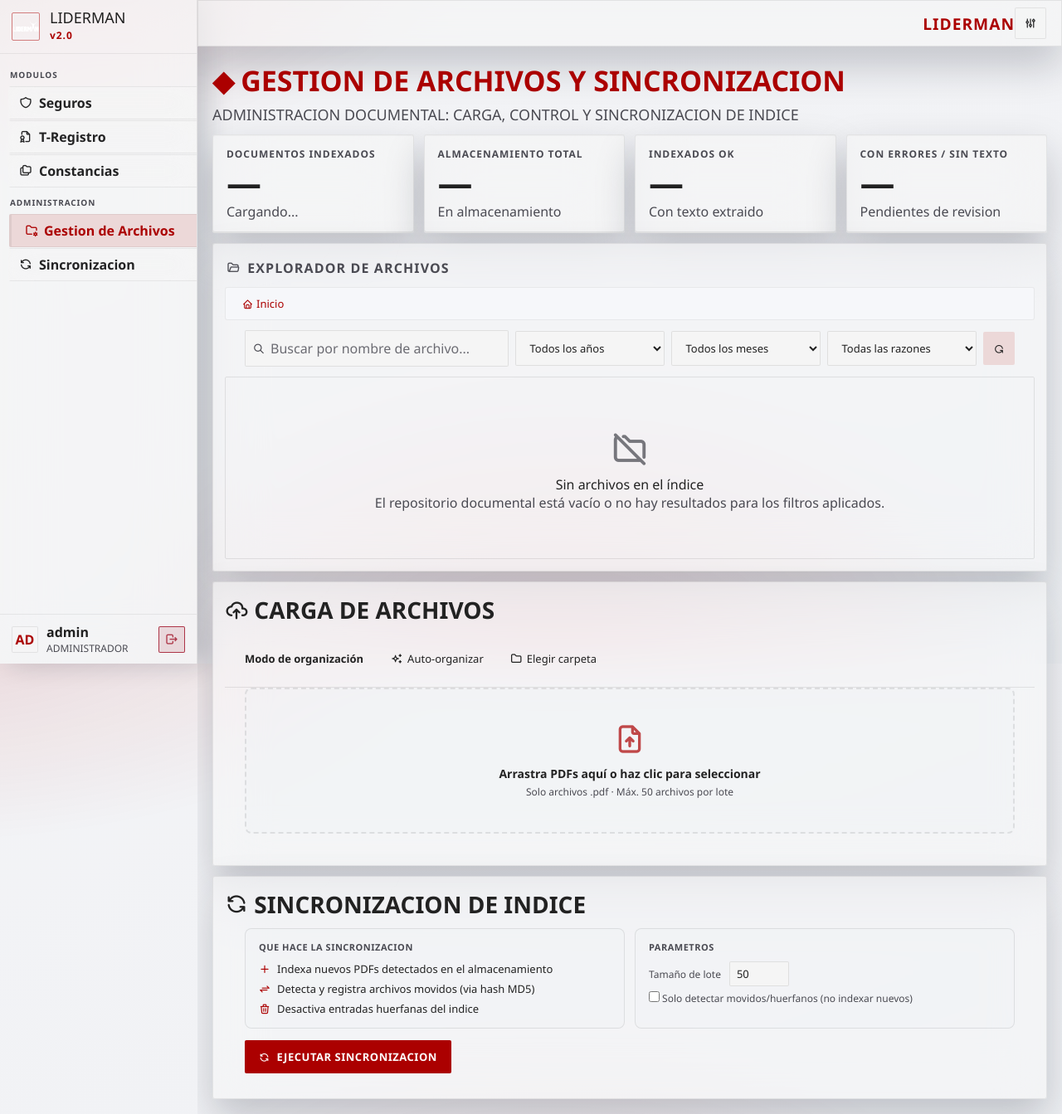
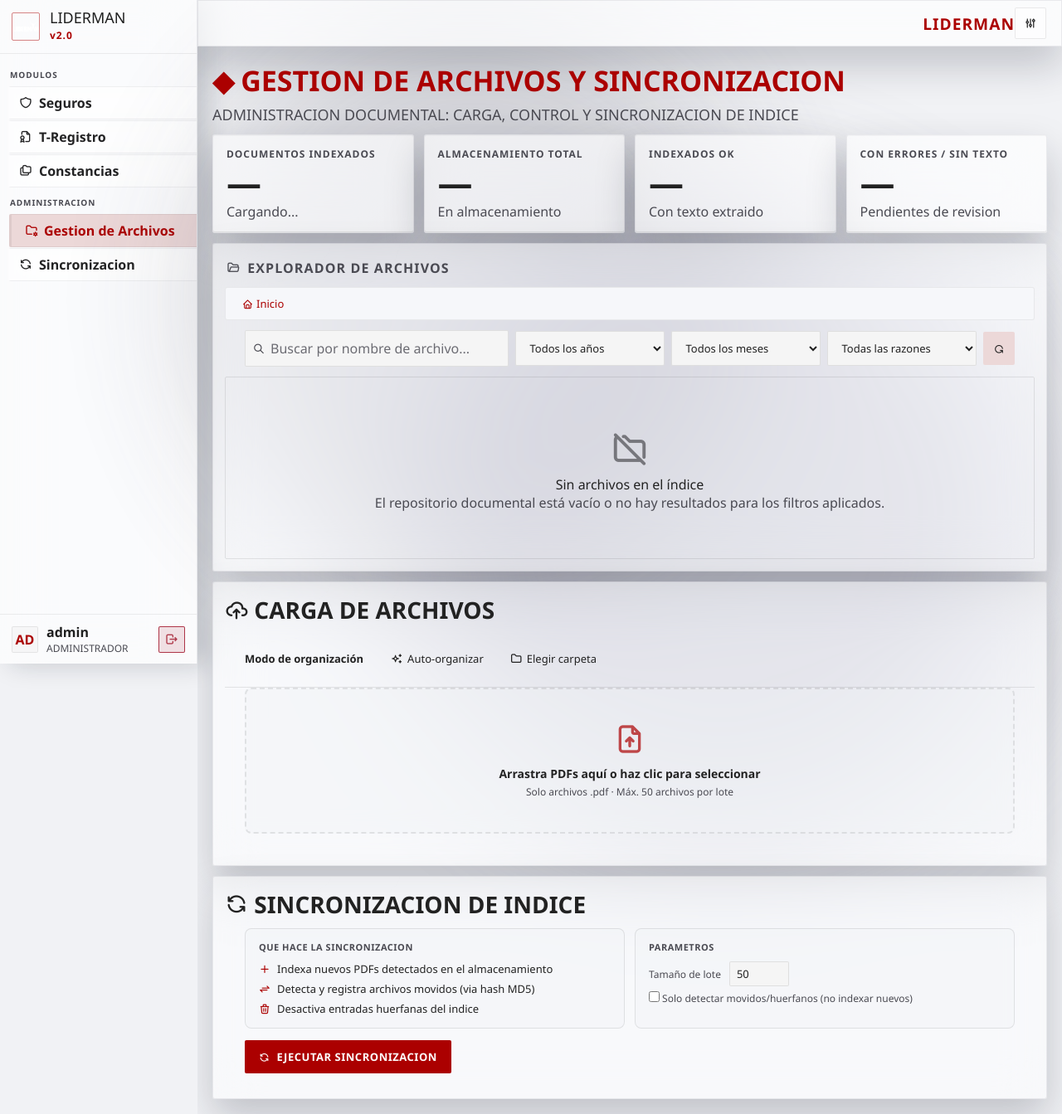
Before and after one commit to EstebanCabreraArbizu/PDF-search-with-minio, a Django app: page /ui/files/ in a window 1280 px wide. Shown: the whole page at 83% size. Run offline with Django 5.2, Linux system fonts and the light colour scheme; some libraries are stand-ins or nearby versions.

Commit message:
Fix(UI): update the UI from richard library

```diff
--- a/documents/static/documents/css/search-document.css
+++ b/documents/static/documents/css/search-document.css
@@ -31,13 +31,13 @@
   --radius: 3px;
   --shadow: 0 1px 3px rgba(16, 24, 40, 0.08);
   --sidebar-width: 238px;
-  --glass-bg: color-mix(in srgb, var(--panel) 62%, transparent);
-  --glass-bg-strong: color-mix(in srgb, var(--panel) 70%, transparent);
-  --glass-bg-soft: color-mix(in srgb, var(--panel) 48%, transparent);
-  --glass-border: color-mix(in srgb, var(--line) 82%, transparent);
-  --glass-shadow: 0 22px 48px rgba(16, 24, 40, 0.22);
-  --glass-blur: 30px;
-  --glass-saturation: 186%;
+  --glass-bg: color-mix(in srgb, var(--fa-acrylic-bg, var(--panel)) 82%, transparent);
+  --glass-bg-strong: color-mix(in srgb, var(--fa-acrylic-bg-strong, var(--panel)) 82%, transparent);
+  --glass-bg-soft: color-mix(in srgb, var(--fa-acrylic-bg-subtle, var(--panel)) 82%, transparent);
+  --glass-border: var(--fa-acrylic-border, color-mix(in srgb, var(--line) 82%, transparent));
+  --glass-shadow: var(--fa-shadow-glass, 0 22px 48px rgba(16, 24, 40, 0.22));
+  --glass-blur: 28px;
+  --glass-saturation: 170%;
   --glass-tint: rgba(255, 255, 255, 0.42);
   --glass-tint-soft: rgba(255, 255, 255, 0.14);
   --logout-outline: color-mix(in srgb, #a4142a 78%, var(--line) 22%);
@@ -78,11 +78,17 @@
 :root[data-theme="light"] {
   --logout-outline: color-mix(in srgb, #0b839e 74%, var(--line) 26%);
   --logout-outline-hover: #08a3c4;
+  --glass-bg: color-mix(in srgb, var(--fa-acrylic-bg, var(--panel)) 88%, transparent);
+  --glass-bg-strong: color-mix(in srgb, var(--fa-acrylic-bg-strong, var(--panel)) 88%, transparent);
+  --glass-bg-soft: color-mix(in srgb, var(--fa-acrylic-bg-subtle, var(--panel)) 84%, transparent);
 }
 
 :root[data-theme="corp"] {
   --logout-outline: color-mix(in srgb, #a4142a 82%, var(--line) 18%);
   --logout-outline-hover: #d62f4d;
+  --glass-bg: color-mix(in srgb, var(--fa-acrylic-bg, var(--panel)) 76%, transparent);
+  --glass-bg-strong: color-mix(in srgb, var(--fa-acrylic-bg-strong, var(--panel)) 80%, transparent);
+  --glass-bg-soft: color-mix(in srgb, var(--fa-acrylic-bg-subtle, var(--panel)) 72%, transparent);
 }
 
 * {
@@ -98,20 +104,49 @@ body {
 }
 
 body.search-page-body {
-  background-color: var(--bg);
-  background-image:
-    radial-gradient(980px 460px at -8% -12%, color-mix(in srgb, var(--primary) 14%, transparent) 0%, transparent 68%),
-    radial-gradient(760px 500px at 52% 102%, color-mix(in srgb, var(--primary) 10%, transparent) 0%, transparent 76%),
-    linear-gradient(
-      160deg,
-      color-mix(in srgb, var(--bg) 88%, #ffffff 12%) 0%,
-      var(--bg) 55%,
-      color-mix(in srgb, var(--bg) 84%, #d7e3e7 16%) 100%
-    );
+  background-color: var(--fa-color-bg-base);
+  background-image: none;
   background-attachment: fixed;
   color: var(--text);
   font-family: "Segoe UI Variable", "Segoe UI", system-ui, sans-serif;
   display: flex;
+  min-height: 100dvh;
+  position: relative;
+  overflow-x: hidden;
+}
+
+body.search-page-body::before {
+  content: "";
+  position: fixed;
+  width: min(760px, 68vw);
+  height: min(760px, 68vw);
+  top: -22%;
+  left: -16%;
+  border-radius: 50%;
+  pointer-events: none;
+  z-index: 0;
+  background: var(--fa-bg-blob-1, rgba(0, 229, 255, 0.32));
+  filter: blur(90px) saturate(1.18);
+  opacity: 0.95;
+  will-change: transform;
+  animation: fa-blob-float-1 18s ease-in-out infinite;
+}
+
+body.search-page-body::after {
+  content: "";
+  position: fixed;
+  width: min(680px, 60vw);
+  height: min(680px, 60vw);
+  right: -12%;
+  bottom: -18%;
+  border-radius: 50%;
+  pointer-events: none;
+  z-index: 0;
+  background: var(--fa-bg-blob-2, rgba(0, 100, 220, 0.24));
+  filter: blur(84px) saturate(1.12);
+  opacity: 0.88;
+  will-change: transform;
+  animation: fa-blob-float-2 24s ease-in-out infinite;
 }
 
 .workspace {
@@ -122,35 +157,11 @@ body.search-page-body {
   flex-direction: column;
   position: relative;
   overflow: hidden;
+  z-index: 1;
 }
 
 .workspace::before {
-  content: "";
-  position: absolute;
-  inset: 0;
-  pointer-events: none;
-  background: radial-gradient(760px 360px at -4% -8%, color-mix(in srgb, var(--primary) 18%, transparent) 0%, transparent 70%);
-  opacity: 0.14;
-  animation: corner-ambient-drift 10s ease-in-out infinite;
-  z-index: 0;
-}
-
-@keyframes corner-ambient-drift {
-  0%,
-  100% {
-    opacity: 0.08;
-    transform: translate3d(0, 0, 0) scale(1);
-  }
-
-  45% {
-    opacity: 0.2;
-    transform: translate3d(10px, -4px, 0) scale(1.05);
-  }
-
-  70% {
-    opacity: 0.12;
-    transform: translate3d(4px, 3px, 0) scale(1.02);
-  }
+  content: none;
 }
 
 .sidebar {
@@ -614,6 +625,8 @@ body.search-page-body {
   gap: 12px;
   position: relative;
   z-index: 1;
+  flex: 1;
+  min-height: calc(100dvh - 56px);
 }
 
 .acrylic-surface {
```
Also changed, not shown: other parts of documents/static/documents/css/search-document.css (+27 -12 lines).
